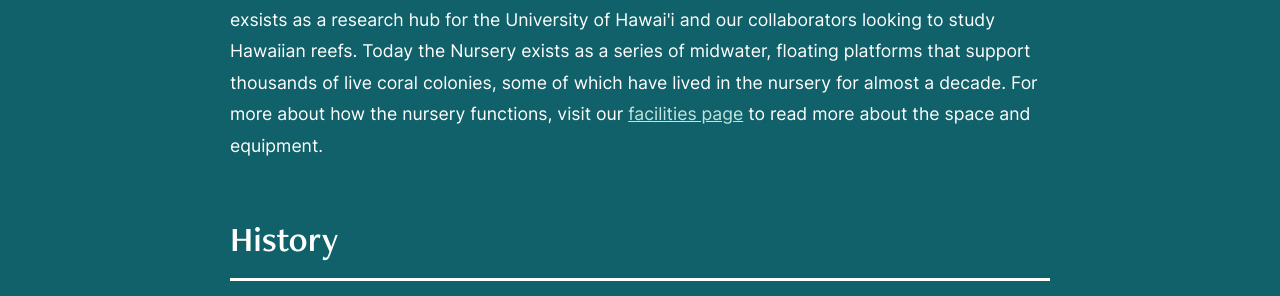
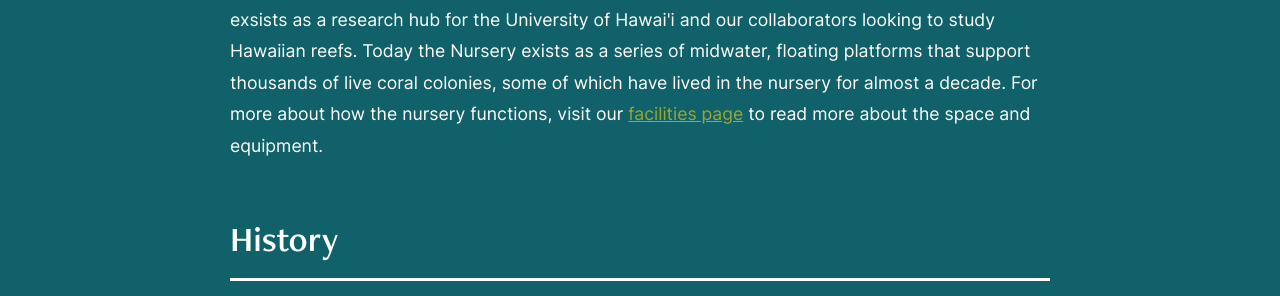
Before and after one commit to himb-coral-nursery/himb-coral-nursery.github.io, a Jekyll site: the page built from index.html, in a window 1280 px wide and 900 px high, scrolled down 1001 px. Shown: the part 154-450 px from the top of the window. Built offline with Jekyll 4.4.1, drawn with Linux system fonts in a browser that asks for light colours.

Commit message:
Update index.html

```diff
--- a/index.html
+++ b/index.html
@@ -24,11 +24,11 @@ title: Home
 
     <h1 class="page-title">About Us</h1>
 
-    <p>The Coral Nursery at The Hawaiʻi Institute of Marine Biology (HIMB) is a collaborative space where science, restoration, and community intersect. Managed by <a href="https://www.tobolab.org/" target="_blank">the ToBo Lab</a>, the HIMB Coral Nursery exsists as a research hub for the University of Hawai'i and our collaborators looking to study Hawaiian reefs. Today the Nursery exists as a series of midwater, floating platforms that support thousands of live coral colonies, some of which have lived in the nursery for almost a decade. For more about how the nursery functions, visit our <a href="/facilities/" style="color: #C2E5DF;">facilities page</a> to read more about the space and equipment.</p>
+    <p>The Coral Nursery at The Hawaiʻi Institute of Marine Biology (HIMB) is a collaborative space where science, restoration, and community intersect. Managed by <a href="https://www.tobolab.org/" target="_blank">the ToBo Lab</a>, the HIMB Coral Nursery exsists as a research hub for the University of Hawai'i and our collaborators looking to study Hawaiian reefs. Today the Nursery exists as a series of midwater, floating platforms that support thousands of live coral colonies, some of which have lived in the nursery for almost a decade. For more about how the nursery functions, visit our <a href="/facilities/">facilities page</a> to read more about the space and equipment.</p>
 
     <h2>History</h2>
     <p>The HIMB Coral Nursery began as an effort to recover corals of opportunity growing on 25 year-old decommissioned fish pens at HIMB lead by Drs. Zac Forsman and Ingrid Knapp in 2017. </p>
-    <p>After success of the initial pilot, the nursery expanded significantly with new docks in 2025 to its current status. For more HIMB Coral Nursery history, visit <a href="https://zacforsman.github.io/himb-coral-nursery/">Zac Forsman's original HIMB Coral Nursery website</a> </p>
+    <p>After success of the initial pilot, the nursery expanded significantly with new docks in 2025 to its current status. For more HIMB Coral Nursery history, visit <a href="https://zacforsman.github.io/himb-coral-nursery/" target="_blank">Zac Forsman's original HIMB Coral Nursery website</a> </p>
 
     <h2>The HIMB Coral Nursery serves 3 main functions today</h2>
     <ol>
```
